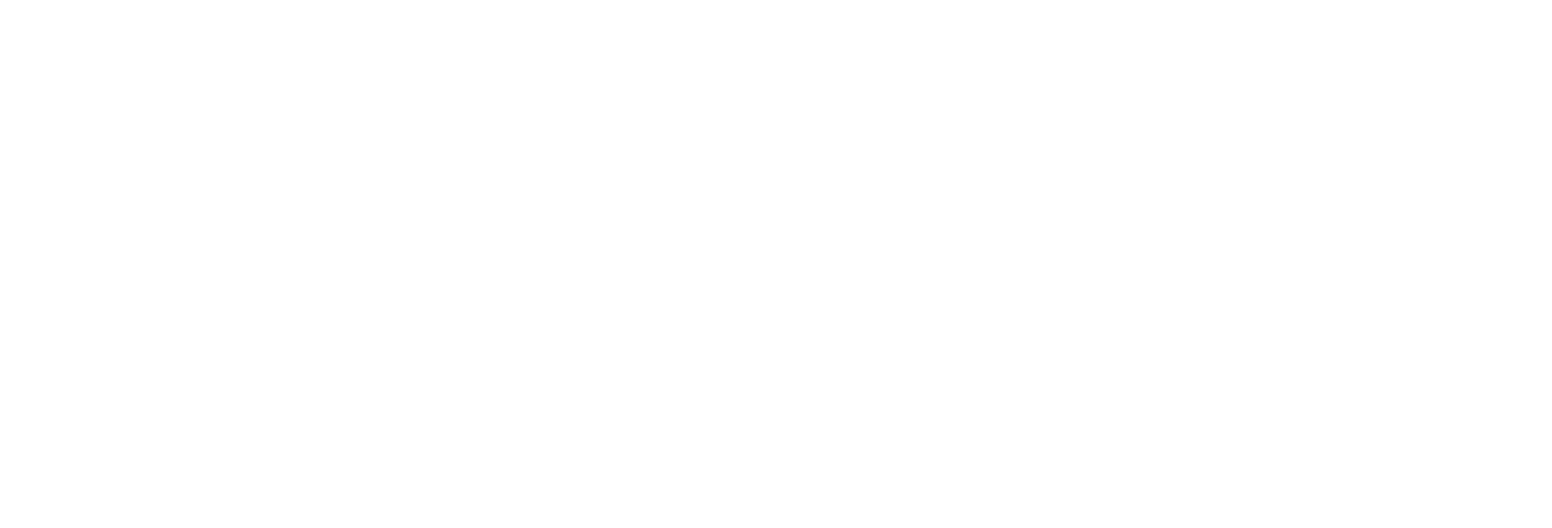
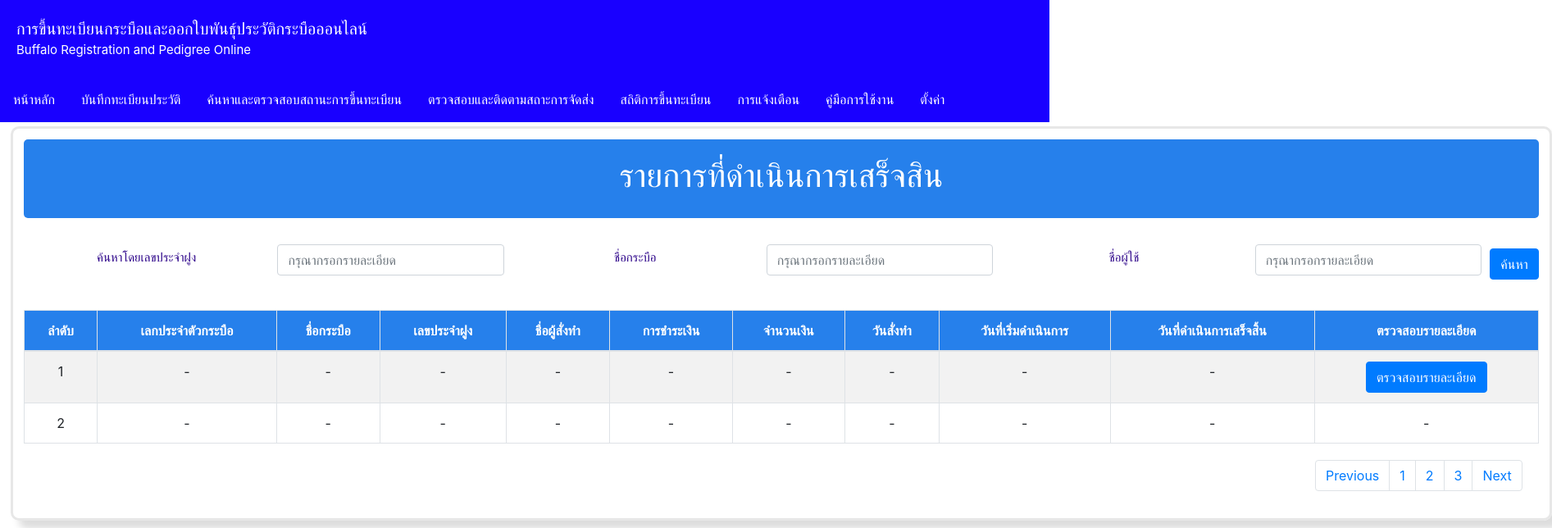
Before and after one commit to artty7541/newpro, a React (Create React App) app: page /finish in a window 1280 px wide. Shown: the top 644 px of the page at 82% size, 1893 px wide, since content can reach past the window. Built offline with nearby package versions, Linux system fonts and the light colour scheme.

Commit message:
update to remote githup

```diff
--- a/package.json
+++ b/package.json
@@ -15,7 +15,8 @@
     "react-bootstrap-date-picker": "^5.1.0",
     "react-dom": "^16.12.0",
     "react-router-dom": "^5.2.0",
-    "react-scripts": "3.4.0"
+    "react-scripts": "3.4.0",
+    "react-tabs-navigation": "^0.4.4"
   },
   "scripts": {
     "start": "react-scripts start",
--- a/src/App.js
+++ b/src/App.js
@@ -12,6 +12,7 @@
 import regisfarm from "./components/regisfarm";
 import searchandRegistrational from "./components/searchandRegistrational";
 import trace from "./components/trace";
+import finish from "./components/finish";
 
 class App extends Component {
   render() {
@@ -41,6 +42,7 @@
         <Route path="/regisfarm" component={regisfarm} />
         <Route path="/searchandRegistrational" component={searchandRegistrational} />
         <Route path="/trace" component={trace} />
+        <Route path="/finish" component={finish} />
       </Switch>
     );
   }
--- /dev/null
+++ b/src/components/finish.js
@@ -0,0 +1,129 @@
+import React from "react";
+import "./../photo.css";
+import Footer from "./Footer";
+import { Form, Button, Row, Col, Table, Card,Tab, } from "react-bootstrap";
+import NavbarLogin from "./navbar";
+const Header = () => {
+  return (
+    <div className="container-fluid ">
+      <div
+        className="row "
+        style={{ backgroundColor: "#1900ff", color: "white", padding: "20px" }}
+      >
+        <div className="col">
+          <div className="row size-font">
+            การขึ้นทะเบียนกระบือและออกใบพันธุ์ประวัติกระบือออนไลน์
+          </div>
+          <div className="row size-font-eng">
+            {" "}
+            Buffalo Registration and Pedigree Online
+          </div>
+        </div>
+      </div>
+      <NavbarLogin />
+  <div class="center" className="coler-bg5 border-c" >
+  <div className="border-c1" >
+    <div className="border-c3" style={{ backgroundColor: "#2680EB", color: "white", padding: "20px" }}>
+    <h1>รายการที่ดำเนินการเสร็จสิน</h1>
+    </div>
+    <p className="row"> </p>
+    <p className="row"> </p>
+
+  <div>
+  <Form.Row>
+        <Form.Label column="sm" lg={2} style={{fontSize:"15px"}}>
+          ค้นหาโดยเลขประจำฝูง
+        </Form.Label>
+        <Col>
+          <Form.Control size="text" type="text" placeholder="กรุณากรอกรายละเอียด" />
+        </Col>
+        <Form.Label column="sm" lg={2} style={{fontSize:"15px"}}>
+          ชื่อกระบือ
+        </Form.Label>
+        <Col>
+          <Form.Control size="text" type="text" placeholder="กรุณากรอกรายละเอียด" />
+        </Col>
+        <Form.Label column="sm" lg={2} style={{fontSize:"15px"}}>
+          ชื่อผู้ใช้
+        </Form.Label>
+        <Col>
+          <Form.Control size="text" type="text" placeholder="กรุณากรอกรายละเอียด" />
+        </Col>
+           <Button type="submit" lg={2} className="btn btn-blue space">
+      ค้นหา
+
+    </Button>
+      </Form.Row>
+      <p className="row"> </p>
+      <p className="row"> </p>
+      <Table striped bordered hover>
+
+<thead>
+<tr style={{backgroundColor:"#2680EB",color:"white"}}>
+<th>ลำดับ</th>
+<th>เลกประจำตัวกระบือ</th>
+  <th>ชื่อกระบือ</th>
+  <th>เลขประจำฝูง</th>
+  <th>ชื่อผู้สั่งทำ</th>
+  <th>การชำระเงิน</th>
+  <th>จำนวนเงิน</th>
+  <th>วันสั่งทำ</th>
+  <th>วันที่เริ่มดำเนินการ</th>
+  <th>วันที่ดำเนินการเสร็จสิ้น</th>
+  <th>ตรวจสอบรายละเอียด</th>
+
+
+</tr>
+</thead>
+<tbody>
+<tr>
+  <td>1</td>
+  <td>-</td>
+  <td>-</td>
+  <td>-</td>
+  <td>-</td>
+  <td>-</td>
+  <td>-</td>
+  <td>-</td>
+  <td>-</td>
+  <td>-</td>
+  <td>   <div>
+
+<Button type="button" class="btn btn-primary" data-toggle="modal" data-target="#myModal">
+ตรวจสอบรายละเอียด </Button>
+</div></td>
+</tr>
+<tr>
+  <td>2</td>
+  <td>-</td>
+  <td>-</td>
+  <td>-</td>
+  <td>-</td>
+  <td>-</td>
+  <td>-</td>
+  <td>-</td>
+  <td>-</td>
+  <td>-</td>
+  <td>-</td>
+</tr>
+</tbody>
+
+</Table>
+     <ul class="pagination justify-content-end" style={{margin:"20px"}}>
+    <li class="page-item"><a class="page-link" href="javascript:void(0);">Previous</a></li>
+    <li class="page-item"><a class="page-link" href="javascript:void(0);">1</a></li>
+    <li class="page-item"><a class="page-link" href="javascript:void(0);">2</a></li>
+    <li class="page-item"><a class="page-link" href="javascript:void(0);">3</a></li>
+
+    <li class="page-item"><a class="page-link" href="javascript:void(0);">Next</a></li>
+  </ul>
+
+
+  </div>
+  </div>
+ </div>
+ </div>
+
+  );
+};
+export default Header;
--- a/src/components/searchandRegistrational.js
+++ b/src/components/searchandRegistrational.js
@@ -97,6 +97,14 @@
   </tbody>
 
 </Table>
+<ul class="pagination justify-content-end" style={{margin:"20px"}}>
+    <li class="page-item"><a class="page-link" href="javascript:void(0);">Previous</a></li>
+    <li class="page-item"><a class="page-link" href="javascript:void(0);">1</a></li>
+    <li class="page-item"><a class="page-link" href="javascript:void(0);">2</a></li>
+    <li class="page-item"><a class="page-link" href="javascript:void(0);">3</a></li>
+
+    <li class="page-item"><a class="page-link" href="javascript:void(0);">Next</a></li>
+  </ul>
 
 
       </div>
--- a/src/components/trace.js
+++ b/src/components/trace.js
@@ -147,7 +147,13 @@
       <td>-</td>
       <td>-</td>
       <td>-</td>
-      <td>ชื่อผู้รับ</td>
+      <td>
+        <div>
+
+  <Button type="button" class="btn btn-primary" data-toggle="modal" data-target="#myModal">
+ชื่อผู้รับ  </Button>
+</div>
+</td>
 
     </tr>
 
```
Also changed, not shown: 1 other file (tests, documents, lock files or other folders).
